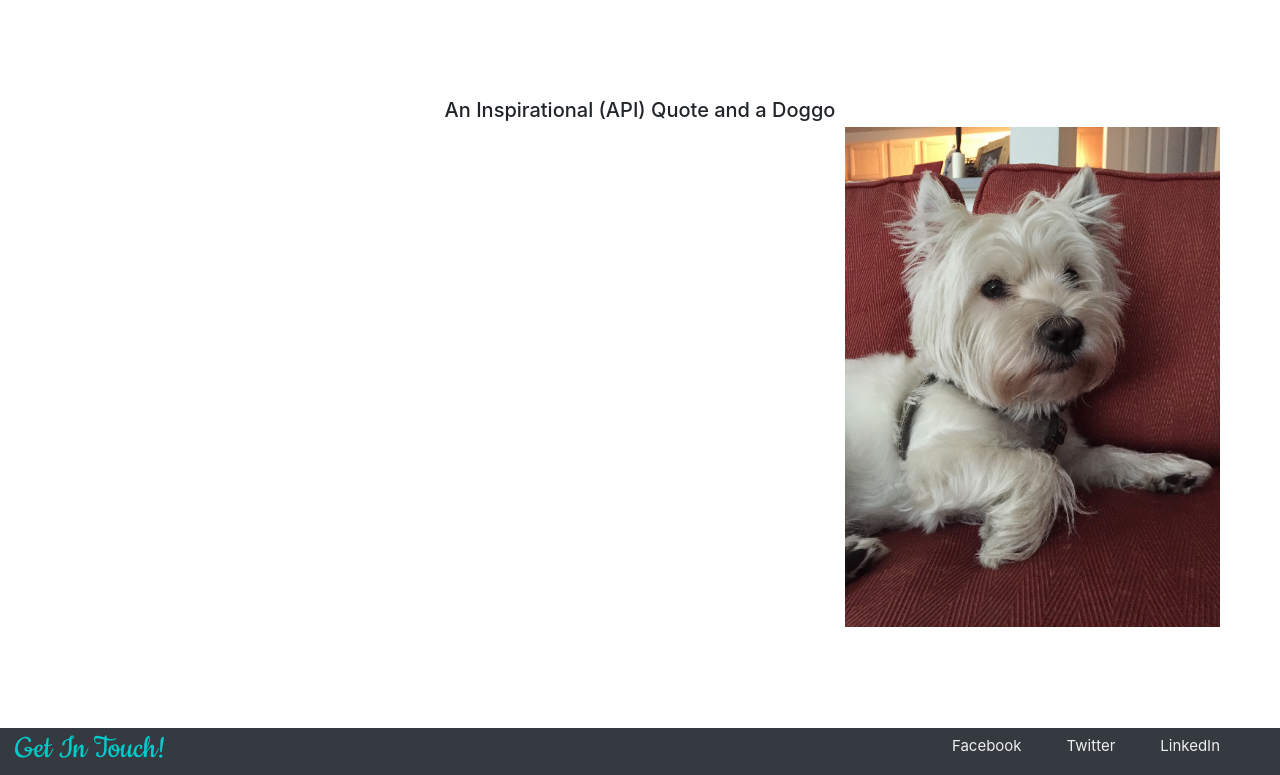
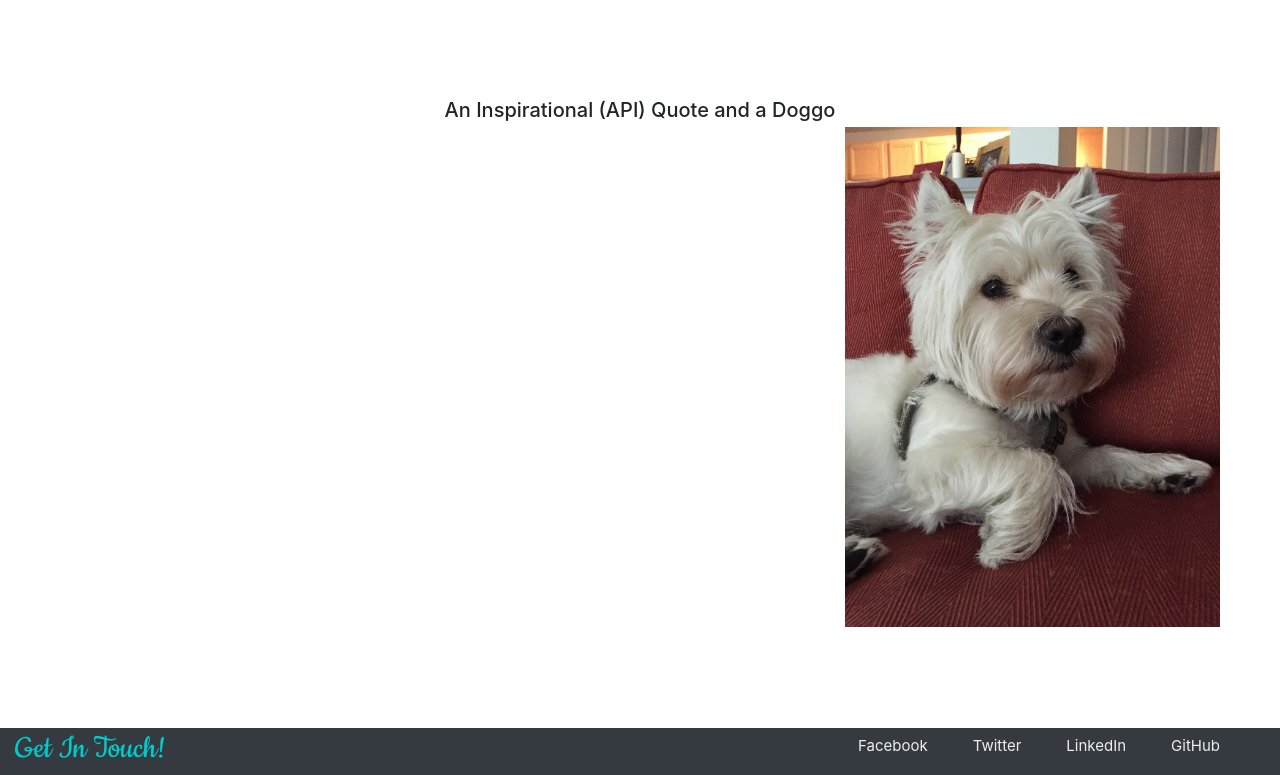
Before and after one commit to shayhoffman/portfolio, a React (Create React App) app: page / in a window 1280 px wide. Shown: the part 2098-2873 px from the top of the page. Built offline with nearby package versions, Linux system fonts and the light colour scheme; no server answers.

Commit message:
added github link

```diff
--- a/src/App.js
+++ b/src/App.js
@@ -49,6 +49,7 @@ class App extends Component {
               <div><a className = 'nav-link' href = "https://www.facebook.com/shay.hoffman.33" target="_blank">Facebook</a></div>
               <div><a className = 'nav-link' href = "https://twitter.com/ShayHoffman" target="_blank">Twitter</a></div>
               <div><a className = 'nav-link' href = "https://www.linkedin.com/in/shay-hoffman-89600a151/" target="_blank">LinkedIn</a></div>
+              <div><a className = 'nav-link' href = "https://github.com/shayhoffman" target ="_blank">GitHub</a></div>
             </Scrollspy>
         </div>
 
```
